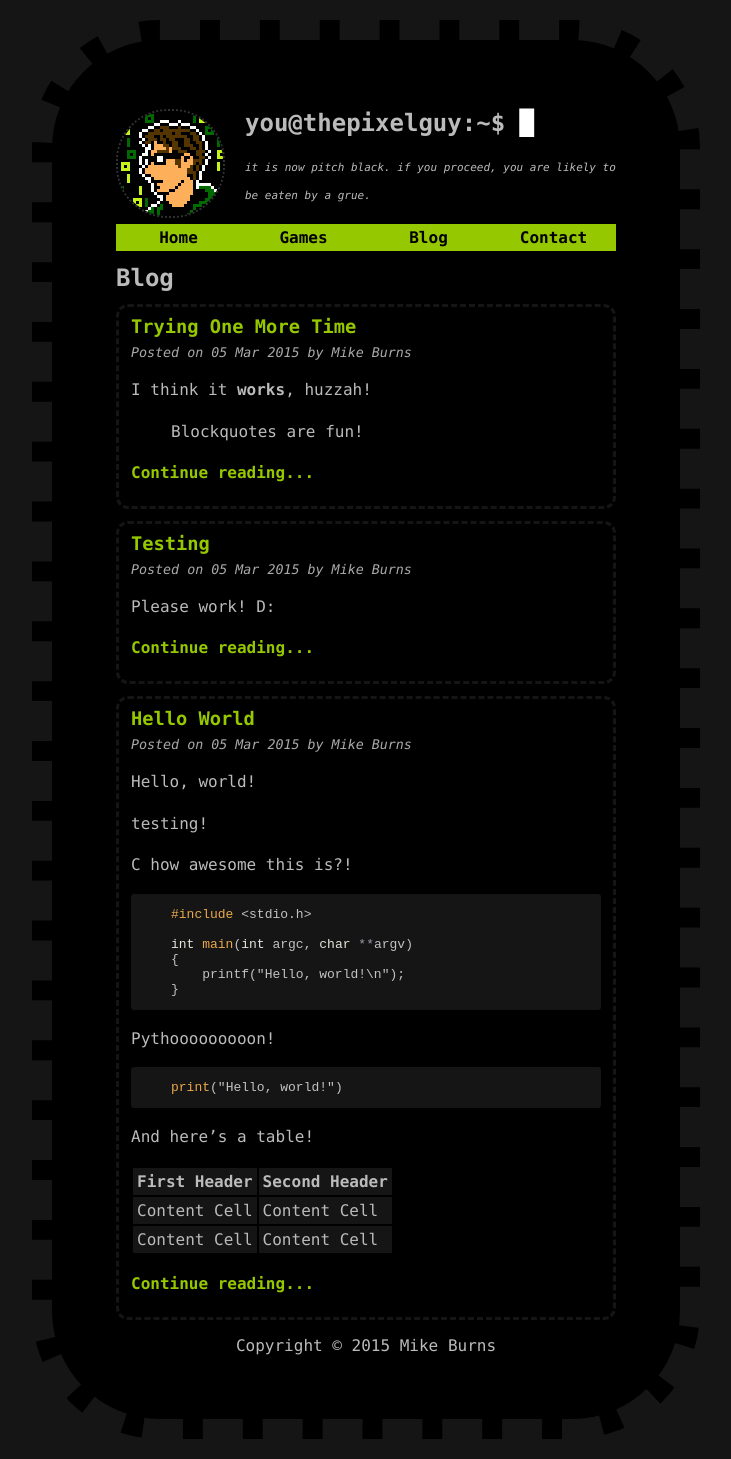
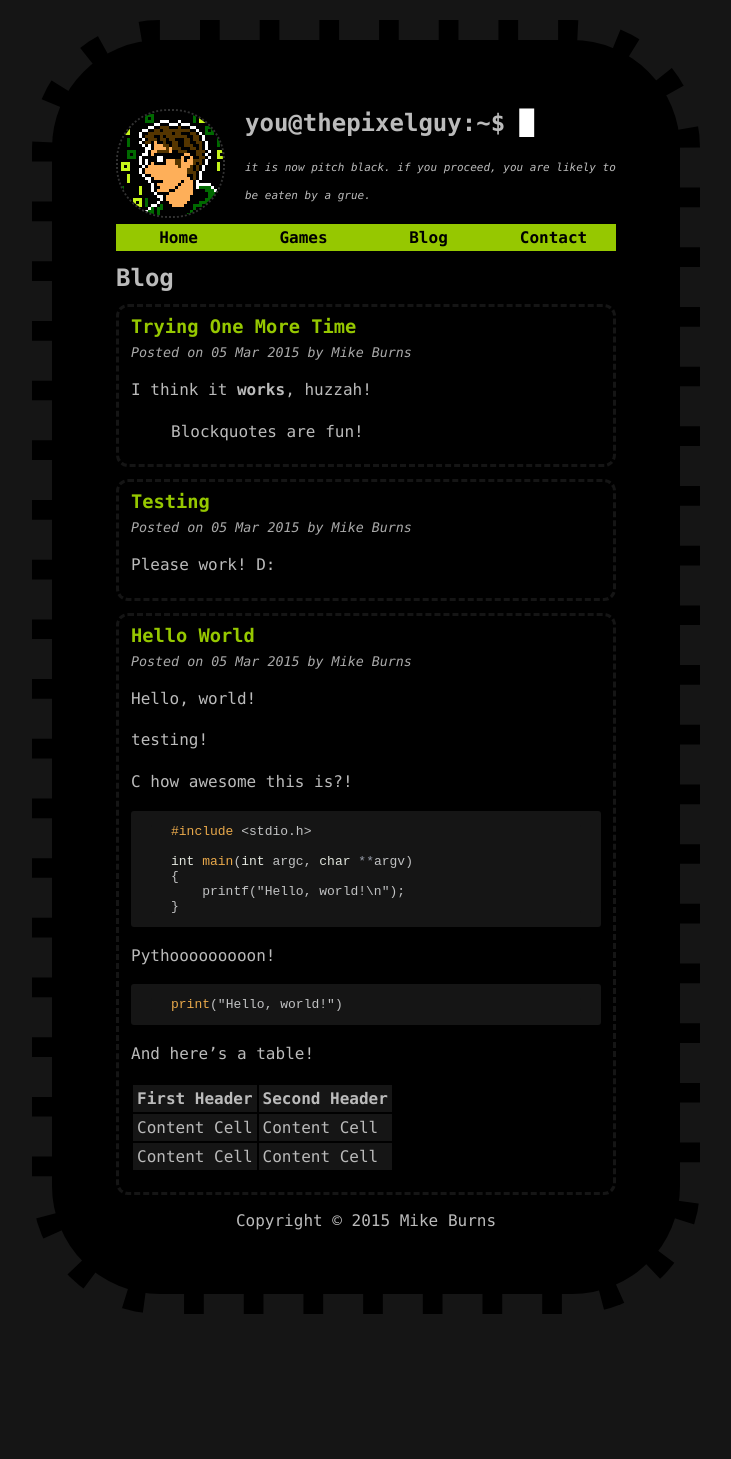
Before and after one commit to thatpixelguy/thatpixelguy.github.io, a Jekyll site: the page built from blog.html, in a window 1280 px wide. Shown: the whole page, without its empty margins (274-1005 px from the left). Built offline with Jekyll 4.4.1, drawn with Linux system fonts in a browser that asks for light colours; Markdown is read by kramdown in place of the engine named in the settings; after the commit the page ends 1334 px from its top, so only the background shows below that.

Commit message:
Updated blog.html

```diff
--- a/blog.html
+++ b/blog.html
@@ -10,6 +10,5 @@ published: true
     <h3><a href="{{ BASE_PATH }}{{ post.url }}">{{ post.title }}</a></h3>
     <small><i style='color: #aaa;'>Posted on {{ post.date | date_to_string }} by {{ post.author }}</i></small>
     <p>{{ post.content | markdownify }}</p>
-    <p><a href="{{ BASE_PATH }}{{ post.url }}">Continue reading...</a></p>
   </div>
 {% endfor %}
```
